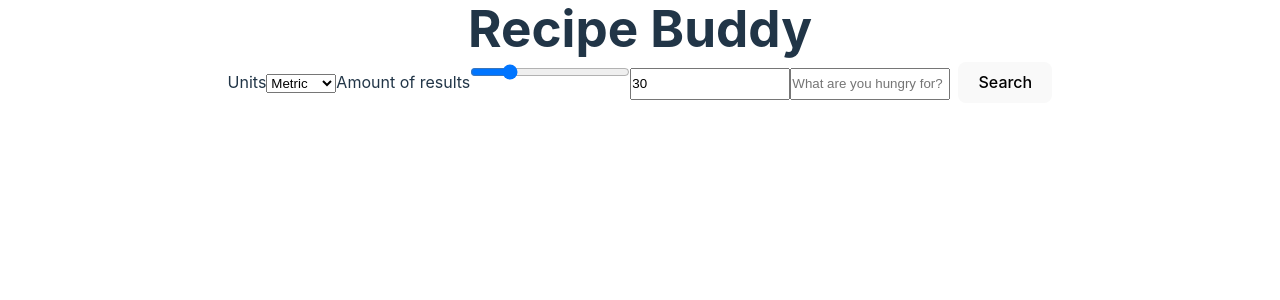
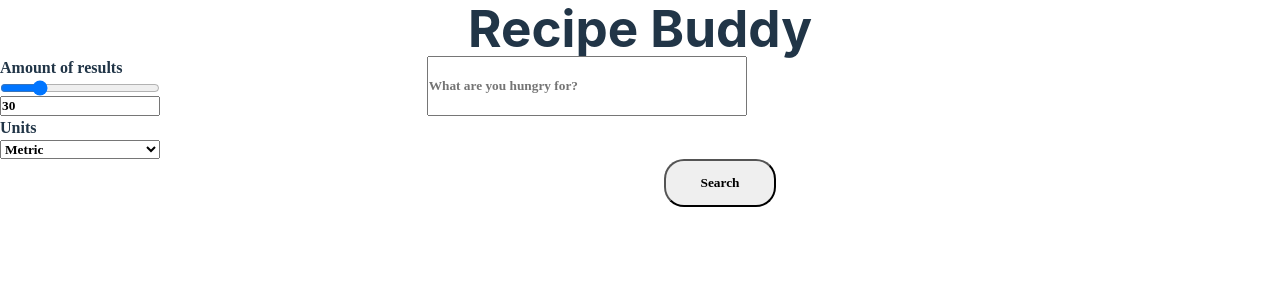
Before and after one commit to adamkumlin/recipe-buddy, a React (Vite) app in the folder recipe-buddy/: page / in a window 1280 px wide. Shown: the top 300 px of the page. Built offline with nearby package versions, Linux system fonts and the light colour scheme.

Commit message:
fix not looping over array

```diff
--- a/recipe-buddy/src/App.css
+++ b/recipe-buddy/src/App.css
@@ -77,18 +77,52 @@
   filter: initial;
 }
 
-.SearchField {
-  margin-bottom: 1rem;
-  text-align: center;
+.SearchBar {
+  display: grid;
+  grid-template-areas:
+    ". a ."
+    "b c d"
+    "e g f";
 }
 
-.SearchField input {
-  width: 10rem;
-  height: 2rem;
+label,
+input,
+select {
+  display: block;
+  font-family: Poppins;
+  font-weight: 600;
 }
 
-.SearchField button {
-  margin-left: 0.5rem;
+input:not([type="submit"], [type="text"]),
+select {
+  width: 10rem;
+}
+
+input[type="text"] {
+  width: 20rem;
+  grid-area: a;
+}
+
+label:nth-of-type(2) {
+  grid-area: b;
+}
+
+label:nth-of-type(3) {
+  grid-area: c;
+}
+
+label:nth-of-type(4) {
+  grid-area: d;
+}
+
+input[type="submit"] {
+  width: 7rem;
+  grid-area: g;
+  margin-left: auto;
+  margin-right: auto;
+  height: 3rem;
+  border-radius: 20px;
+  cursor: pointer;
 }
 
 .Ingredients {
--- a/recipe-buddy/src/components/Ingredients.tsx
+++ b/recipe-buddy/src/components/Ingredients.tsx
@@ -1,6 +1,5 @@
 import UnitsContext from "../contexts/UnitsContext";
-import type Quantity from "../types/Quantity";
-import type Unit from "../types/Unit";
+import type { Unit, Quantity } from "../types/RecipeTypes";
 import { useContext, useEffect, useState } from "react";
 
 interface IngredientsProps {
@@ -12,7 +11,8 @@ const Ingredients: React.FC<IngredientsProps> = ({ quantities }) => {
   const [ingredients, setIngredients] = useState<string[]>([]);
 
   useEffect(() => {
-    const convertedQuantities = convertUnits(quantities, units);
+    setIngredients([]);
+    const convertedQuantities: Quantity[] = convertUnits(quantities, units);
     formatQuantities(convertedQuantities);
   }, []);
 
@@ -41,24 +41,24 @@ const Ingredients: React.FC<IngredientsProps> = ({ quantities }) => {
       }
     } else if (units === "imperial") {
       for (let i = 0; i < quantities.length; i++) {
-        if (quantities[i].measure === "cup") {
+        if (quantities[i].measure === "deciliter") {
           const newQuantity: number = Math.round(
-            2.366 * quantities[i].quantity
+            quantities[i].quantity / 2.366
           );
           quantities[i].quantity = newQuantity;
-          quantities[i].measure = "deciliter";
-        } else if (quantities[i].measure === "pound") {
+          quantities[i].measure = "cup";
+        } else if (quantities[i].measure === "gram" && quantites[i].quantity > 0.5) {
           const newQuantity: number = Math.round(
-            435.6 * quantities[i].quantity
+            quantities[i].quantity / 435.6
           );
           quantities[i].quantity = newQuantity;
-          quantities[i].measure = "gram";
-        } else if (quantities[i].measure === "ounce") {
+          quantities[i].measure = "pound";
+        } else if (quantities[i].measure === "ounce" && quantites[i].quantity <= 0.5) {
           const newQuantity: number = Math.round(
-            28.35 * quantities[i].quantity
+            quantities[i].quantity / 28.35
           );
           quantities[i].quantity = newQuantity;
-          quantities[i].measure = "gram";
+          quantities[i].measure = "ounce";
         }
       }
     }
@@ -67,6 +67,7 @@ const Ingredients: React.FC<IngredientsProps> = ({ quantities }) => {
 
   function formatQuantities(quantites: Quantity[]) {
     let ingredient: string = "";
+    const ingredientArr = [];
 
     for (let i = 0; i < quantites.length; i++) {
       if (quantities[i].food) {
@@ -76,7 +77,6 @@ const Ingredients: React.FC<IngredientsProps> = ({ quantities }) => {
         const restOfWord: string = quantities[i].food.slice(1);
         ingredient = firstLetter + restOfWord;
       }
-
       if (quantities[i].quantity > 0) {
         ingredient += " - " + quantities[i].quantity;
 
@@ -87,24 +87,24 @@ const Ingredients: React.FC<IngredientsProps> = ({ quantities }) => {
           ingredient +=
             " " +
             quantities[i].measure +
-            (quantities[i].quantity > 1 ? "s" : "");
+            (quantities[i].quantity != 1 ? "s" : "");
         }
-        setIngredients(current => [...current, ingredient])
       }
+      ingredientArr.push(ingredient);
     }
+    setIngredients(ingredientArr);
   }
 
   const startsOpen: boolean = ingredients.length < 13;
 
-  console.log(ingredients)
   return (
     <div className="Ingredients">
       <details open={startsOpen}>
         <summary>Ingredients</summary>
         <ul>
-          {ingredients.length > 0
-            ? ingredients.map((line, index) => <li key={index}>{line}</li>)
-            : null}
+          {ingredients.map((line, index) => (
+            <li key={index}>{line}</li>
+          ))}
         </ul>
       </details>
     </div>
--- a/recipe-buddy/src/components/Recipe.tsx
+++ b/recipe-buddy/src/components/Recipe.tsx
@@ -1,7 +1,6 @@
 import Ingredients from "./Ingredients";
 import Time from "./Time";
-import type RecipeT from "../types/Recipe";
-import type Quantity from "../types/Quantity";
+import type {Recipe as RecipeT, Quantity} from "../types/RecipeTypes";
 
 interface RecipeProps {
   title: string;
--- a/recipe-buddy/src/components/RecipeList.tsx
+++ b/recipe-buddy/src/components/RecipeList.tsx
@@ -1,7 +1,7 @@
 import { useState } from "react";
 import RecipeResult from "./RecipeResult";
 import RecipeComponent from "./Recipe";
-import type Recipe from "../types/Recipe";
+import type { Recipe }  from "../types/Recipe";
 
 interface RecipeListProps {
   recipes: Recipe[];
--- a/recipe-buddy/src/components/SearchBar.tsx
+++ b/recipe-buddy/src/components/SearchBar.tsx
@@ -27,14 +27,13 @@ const SearchBar: React.FC<SearchBarProps> = ({
   }
 
   return (
-    <div className="SearchField">
-      <label>
-        Units
-        <select defaultValue={"metric"} onChange={(e) => setUnits(e.target.value as Unit)}>
-          <option value={"metric"}>Metric</option>
-          <option value={"imperial"}>Imperial</option>
-        </select>
-      </label>
+    <div className="SearchBar">
+      <input
+        type="text"
+        onChange={(e) => setQuery(e.target.value)}
+        value={query}
+        placeholder="What are you hungry for?"
+      />
       <label>
         Amount of results
         <input
@@ -51,13 +50,16 @@ const SearchBar: React.FC<SearchBarProps> = ({
           onBlur={(e) => validateResultsAmount(parseInt(e.target.value))}
         />
       </label>
-      <input
-        type="text"
-        onChange={(e) => setQuery(e.target.value)}
-        value={query}
-        placeholder="What are you hungry for?"
-      />
-      <button onClick={onClick}>{buttonLabel}</button>
+      <label>
+        Units
+        <select
+          defaultValue={"metric"}
+          onChange={(e) => setUnits(e.target.value as Unit)}>
+          <option value={"metric"}>Metric</option>
+          <option value={"imperial"}>Imperial</option>
+        </select>
+      </label>
+      <input type="submit" onClick={onClick} value={buttonLabel} />
     </div>
   );
 };
--- /dev/null
+++ b/recipe-buddy/src/types/RecipeTypes.ts
@@ -0,0 +1,21 @@
+export type Quantity = {
+    food: string;
+    foodCategory: string;
+    foodId: string;
+    image: string;
+    measure: string;
+    quantity: number;
+    text: string;
+    weight: number;
+}
+
+export type Recipe = {
+    // eslint-disable-next-line @typescript-eslint/no-explicit-any
+    recipe?: any;
+    title: string;
+    ingredientQuantities: Quantity[];
+    image: string;
+    time: string | null;
+};
+
+export type Unit = "metric" | "imperial";
--- a/recipe-buddy/src/types/Unit.ts
+++ /dev/null
@@ -1,3 +0,0 @@
-type Unit = "metric" | "imperial";
-
-export default Unit;
```
Also changed, not shown: recipe-buddy/src/types/Quantity.ts (deleted, +0 -12 lines), recipe-buddy/src/types/Recipe.ts (deleted, +0 -12 lines).
